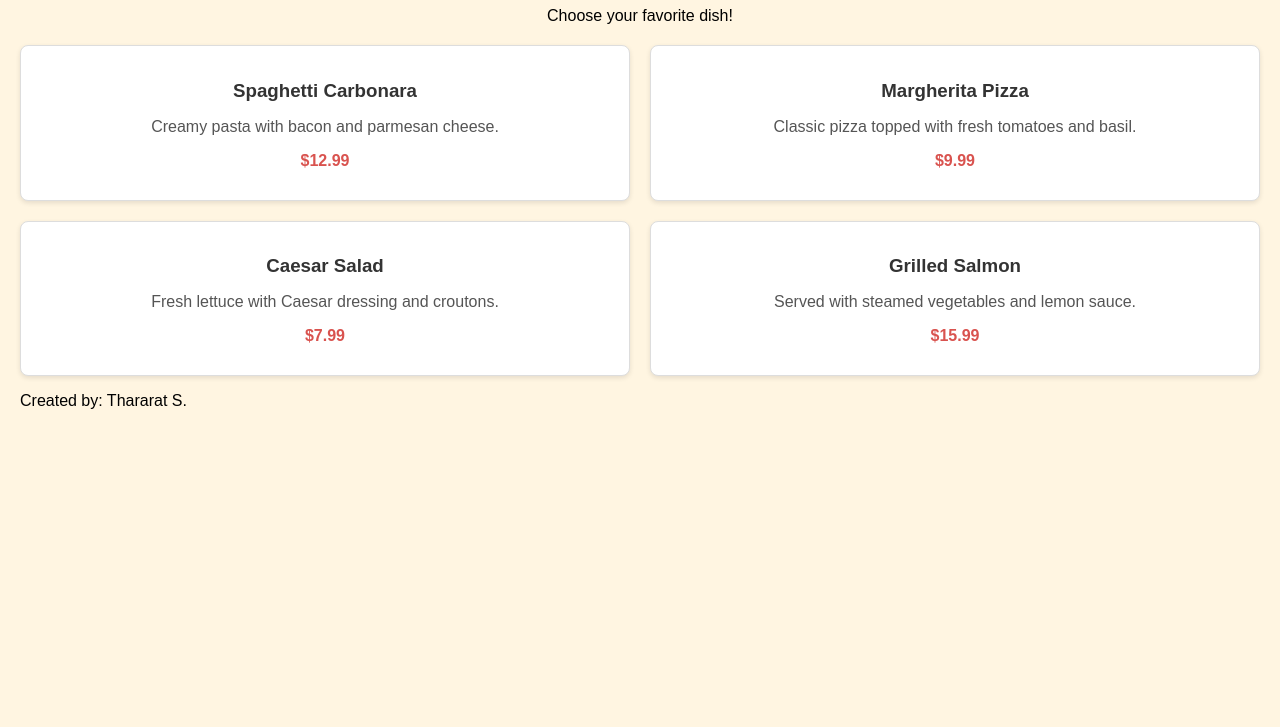
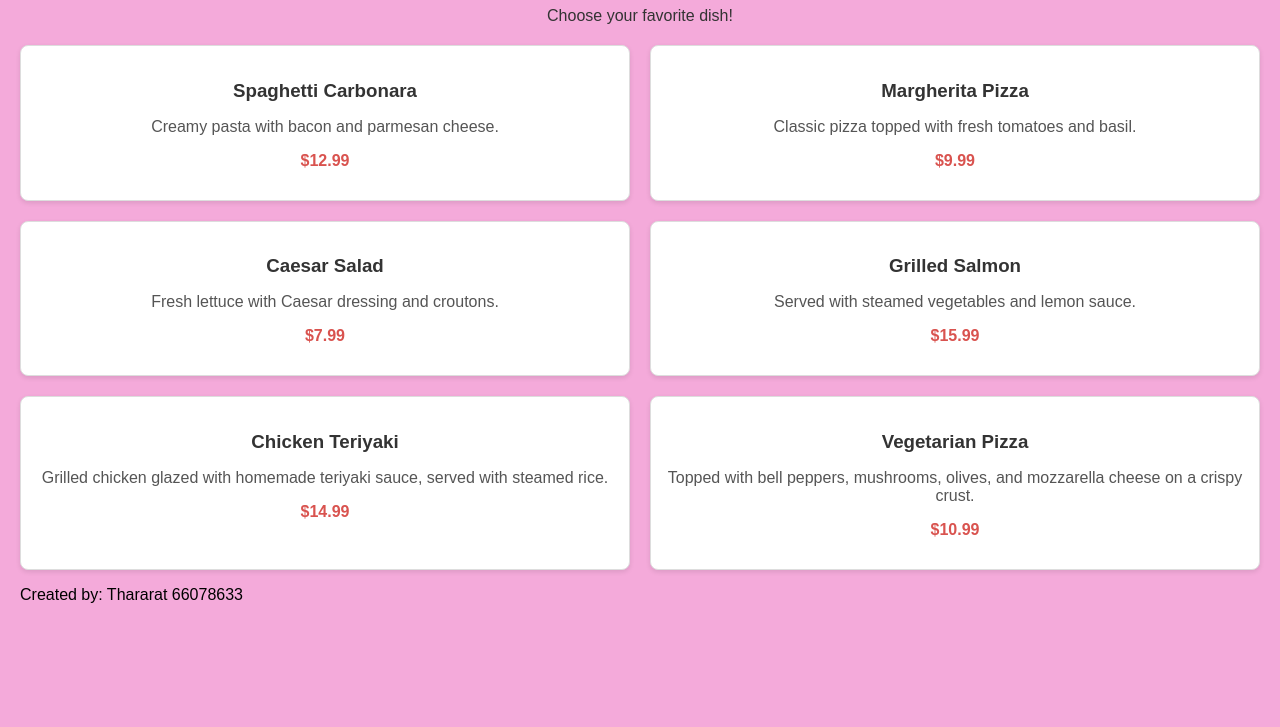
Before and after one commit to 1ukPEAR/CSI204-66078633, a plain HTML site: page index.html in a window 1280 px wide. Shown: the part 73-800 px from the top of the page. Drawn offline with Linux system fonts and the light colour scheme.

Commit message:
Second upload file-project commit

```diff
--- a/css/style.css
+++ b/css/style.css
@@ -1,12 +1,13 @@
 body {
     font-family: Arial, sans-serif;
     margin: 20px;
-    background-color: #fff5e1;
+    background-color: #f4aada;
 }
 
 header {
     text-align: center;
     margin-bottom: 20px;
+    color: #333;
 }
 
 .menu {
@@ -27,7 +28,6 @@ header {
     box-sizing: border-box;
 }
 
-
 .menu-item h3 {
     margin-bottom: 10px;
     color: #333;
--- a/index.html
+++ b/index.html
@@ -32,9 +32,19 @@
             <p>Served with steamed vegetables and lemon sauce.</p>
             <p class="price">$15.99</p>
         </div>
+        <div class="menu-item">
+            <h3>Chicken Teriyaki</h3>
+            <p>Grilled chicken glazed with homemade teriyaki sauce, served with steamed rice.</p>
+            <p class="price">$14.99</p>
+          </div>
+          <div class="menu-item">
+            <h3>Vegetarian Pizza</h3>
+            <p>Topped with bell peppers, mushrooms, olives, and mozzarella cheese on a crispy crust.</p>
+            <p class="price">$10.99</p>
+          </div>
     </div>
     <footer>
-        <p>Created by: Thararat S.</p>
+        <p>Created by: Thararat 66078633</p>
     </footer>
 </body>
 </html>
```
